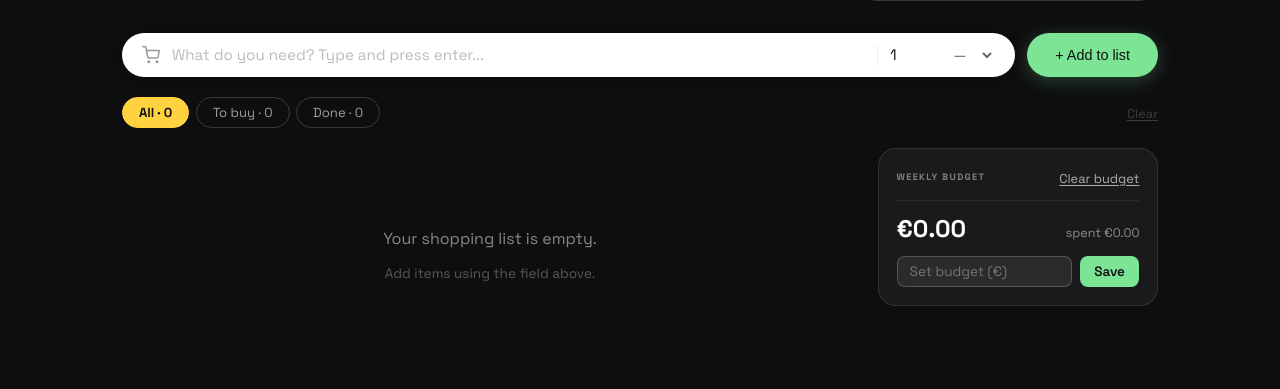
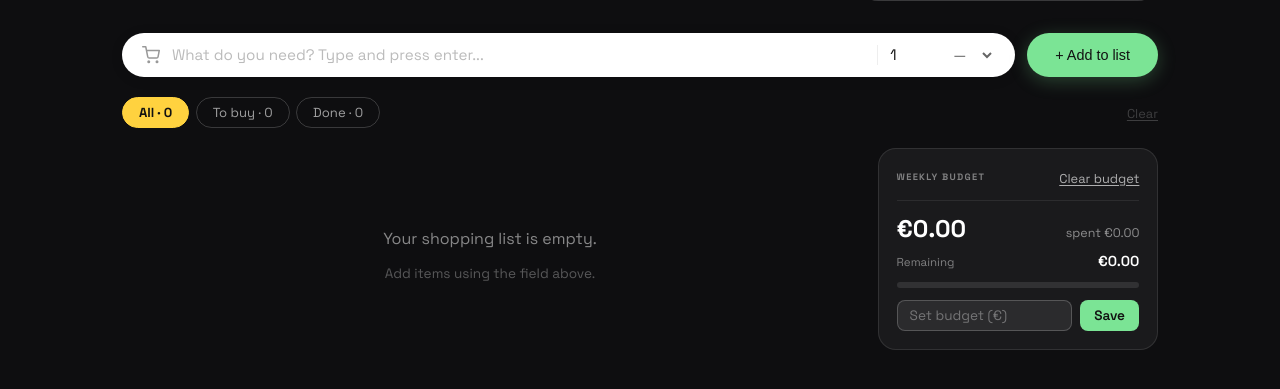
Before and after one commit to ohlunlacassi/fridge-manager-project, a Flask app: page /shopping-list in a window 1280 px wide. Shown: the part 379-768 px from the top of the page. Run offline with Flask 3, Linux system fonts and the light colour scheme; the visitor is signed in with stand-in values (Sample User, id 1); data that the repository does not hold is empty; some web fonts are replaced.

Commit message:
Add budget progress bar with color states and real-time remaining update

```diff
--- a/app/static/css/shopping.css
+++ b/app/static/css/shopping.css
@@ -484,6 +484,53 @@
   font-family: inherit;
 }
 
+.sl-budget-remaining-row {
+  display: flex;
+  justify-content: space-between;
+  align-items: baseline;
+  margin-bottom: 0.75rem;
+}
+
+.sl-budget-remaining-label {
+  font-size: 0.72rem;
+  color: rgba(255, 255, 255, 0.45);
+}
+
+.sl-budget-remaining {
+  font-size: 0.9rem;
+  font-weight: 600;
+  color: #fff;
+}
+
+.sl-budget-remaining.over-budget {
+  color: #ef4444;
+}
+
+.sl-budget-bar-wrap {
+  height: 6px;
+  background: rgba(255, 255, 255, 0.1);
+  border-radius: 999px;
+  overflow: hidden;
+  margin-bottom: 0.75rem;
+}
+
+.sl-budget-bar {
+  height: 100%;
+  border-radius: 999px;
+  width: 0%;
+  transition:
+    width 0.4s ease,
+    background 0.4s ease;
+  background: #7be495;
+}
+
+.sl-budget-bar.warning {
+  background: #f97316;
+}
+.sl-budget-bar.danger {
+  background: #ef4444;
+}
+
 /* Suggestions */
 .sl-suggestions-card {
   background: #ffd23f;
--- a/app/static/js/main.js
+++ b/app/static/js/main.js
@@ -55,8 +55,7 @@ if (modalOverlay) {
   });
 }
 
-// ── Edit Ingredient Modal ────────────────────────────────────────────────────
-
+// ── Edit Ingredient Modal ──
 const editModal = document.getElementById("edit-modal");
 const editForm = document.getElementById("edit-form");
 
@@ -74,7 +73,6 @@ if (editModal && editForm) {
 
       editForm.action = btn.dataset.url;
 
-      // US9 — sync low stock toggle with the ingredient's current flag
       const lowStockToggle = document.getElementById("edit-is-low-stock");
       if (lowStockToggle) {
         lowStockToggle.checked = btn.dataset.isLowStock === "true";
@@ -92,7 +90,6 @@ if (editModal && editForm) {
     if (e.target === editModal) editModal.classList.remove("open");
   });
 
-  // ── Delete Ingredient (from Edit Modal) ──
   const deleteBtn = document.getElementById("edit-delete-btn");
   const deleteForm = document.getElementById("delete-form");
 
@@ -281,7 +278,7 @@ document.querySelectorAll(".alert").forEach((alert) => {
   }, 3000);
 });
 
-// ── Low stock — apply .amount-low class on page load (US9) ──
+// ── Low stock — apply .amount-low class on page load ──
 document
   .querySelectorAll(".ingredient-quantity[data-is-low-stock]")
   .forEach((span) => {
@@ -290,6 +287,7 @@ document
     }
   });
 
+// ── Shopping list: quantity +/- controls ──
 document.querySelectorAll(".sl-qty-ctrl").forEach((btn) => {
   btn.addEventListener("click", () => {
     const id = btn.dataset.id;
@@ -307,12 +305,47 @@ document.querySelectorAll(".sl-qty-ctrl").forEach((btn) => {
   });
 });
 
+// ── Shopping list: budget bar (US17) ──
+function updateBudgetBar() {
+  const card = document.querySelector(".sl-budget-card");
+  if (!card) return;
+
+  const budget = parseFloat(card.dataset.budget) || 0;
+  const spentEl = document.querySelector(".sl-budget-spent");
+  const spentText = spentEl ? spentEl.textContent.replace("spent €", "") : "0";
+  const spent = parseFloat(spentText) || 0;
+
+  const bar = document.getElementById("sl-budget-bar");
+  const remainingEl = document.querySelector(".sl-budget-remaining");
+
+  if (budget > 0) {
+    const pct = Math.min((spent / budget) * 100, 100);
+    if (bar) {
+      bar.style.width = `${pct}%`;
+      bar.className = "sl-budget-bar";
+      if (pct >= 100) bar.classList.add("danger");
+      else if (pct >= 75) bar.classList.add("warning");
+    }
+  } else {
+    if (bar) bar.style.width = "0%";
+  }
+
+  if (remainingEl) {
+    const remaining = budget - spent;
+    remainingEl.textContent = `€${remaining.toFixed(2)}`;
+    if (remaining < 0) remainingEl.classList.add("over-budget");
+    else remainingEl.classList.remove("over-budget");
+  }
+}
+
+updateBudgetBar();
+
 // ── Shopping list: toggle check with price modal ──
 let pendingToggleBtn = null;
 const slPriceOverlay = document.getElementById("sl-price-overlay");
 const slPriceField = document.getElementById("sl-price-field");
 const slPriceSave = document.getElementById("sl-price-save");
-const slPriceSkip = document.getElementById("sl-price-skip");
+const slPriceCancel = document.getElementById("sl-price-cancel");
 
 function doToggle(btn, price = "") {
   const id = btn.dataset.id;
@@ -323,6 +356,7 @@ function doToggle(btn, price = "") {
   })
     .then((res) => res.json())
     .then((data) => {
+      // อัปเดต spent
       const spentEl = document.querySelector(".sl-budget-spent");
       if (spentEl && data.total_spent !== undefined) {
         spentEl.textContent = `spent €${data.total_spent.toFixed(2)}`;
@@ -355,41 +389,15 @@ function doToggle(btn, price = "") {
         btn.innerHTML = "";
         item.classList.remove("sl-item--done");
         item.dataset.filter = "tobuy";
-
         if (priceEl) priceEl.remove();
       }
+
       updateShoppingProgress();
+      updateBudgetBar();
     });
 }
 
-const slPriceCancel = document.getElementById("sl-price-cancel");
-
-if (slPriceCancel) {
-  slPriceCancel.addEventListener("click", () => {
-    slPriceOverlay.classList.remove("open");
-    pendingToggleBtn = null;
-  });
-}
-
-document.querySelectorAll(".sl-check").forEach((btn) => {
-  btn.addEventListener("click", () => {
-    const item = btn.closest(".sl-item");
-    const isChecked = item.classList.contains("sl-item--done");
-
-    if (isChecked) {
-      return;
-    }
-
-    // check — show price modal
-    pendingToggleBtn = btn;
-    if (slPriceField) slPriceField.value = "";
-    const itemName = btn
-      .closest(".sl-item")
-      .querySelector(".sl-item-name").textContent;
-    const msgEl = document.getElementById("sl-price-msg");
-    if (msgEl)
-      msgEl.textContent = `How much did you pay for ${itemName}? (optional)`;
-
+// Price overlay — close on background click (registered once)
 if (slPriceOverlay) {
   slPriceOverlay.addEventListener("click", (e) => {
     if (e.target === slPriceOverlay) {
@@ -399,12 +407,11 @@ document.querySelectorAll(".sl-check").forEach((btn) => {
   });
 }
 
+// Checkbox click
 document.querySelectorAll(".sl-check").forEach((btn) => {
   btn.addEventListener("click", () => {
     const item = btn.closest(".sl-item");
-        const isChecked = item.classList.contains("sl-item--done");
-
-        if (isChecked) return;
+    if (item.classList.contains("sl-item--done")) return;
 
     pendingToggleBtn = btn;
     if (slPriceField) slPriceField.value = "";
@@ -414,8 +421,6 @@ document.querySelectorAll(".sl-check").forEach((btn) => {
       msgEl.textContent = `How much did you pay for ${itemName}? (optional)`;
     if (slPriceOverlay) slPriceOverlay.classList.add("open");
     setTimeout(() => slPriceField && slPriceField.focus(), 100);
-      });
-    });
   });
 });
 
@@ -428,12 +433,20 @@ if (slPriceSave) {
   });
 }
 
-// Allow Enter key to submit price
+if (slPriceCancel) {
+  slPriceCancel.addEventListener("click", () => {
+    slPriceOverlay.classList.remove("open");
+    pendingToggleBtn = null;
+  });
+}
+
 if (slPriceField) {
   slPriceField.addEventListener("keydown", (e) => {
     if (e.key === "Enter") slPriceSave && slPriceSave.click();
   });
 }
+
+// ── Shopping list: progress update ──
 function updateShoppingProgress() {
   const allItems = document.querySelectorAll(".sl-item");
   const total = allItems.length;
@@ -462,11 +475,8 @@ function updateShoppingProgress() {
 
   const clearBtn = document.querySelector(".sl-clear-btn");
   if (clearBtn) {
-    if (checked > 0) {
-      clearBtn.classList.remove("sl-clear-disabled");
-    } else {
-      clearBtn.classList.add("sl-clear-disabled");
-    }
+    if (checked > 0) clearBtn.classList.remove("sl-clear-disabled");
+    else clearBtn.classList.add("sl-clear-disabled");
   }
 }
 
--- a/app/templates/shopping_list.html
+++ b/app/templates/shopping_list.html
@@ -290,7 +290,11 @@ total > 0 else 0 %} {# ── Hero ── #}
   {# ── Sidebar ── #}
   <div class="sl-sidebar">
     {# ── Budget ── #}
-    <div class="sl-budget-card">
+    <div
+      class="sl-budget-card"
+      data-budget="{{ budget }}"
+      data-spent="{{ total_spent }}"
+    >
       <div
         class="sl-list-header"
         style="
@@ -304,6 +308,7 @@ total > 0 else 0 %} {# ── Hero ── #}
           <button type="submit" class="sl-clear-btn">Clear budget</button>
         </form>
       </div>
+
       <div class="sl-budget-row">
         <span
           class="sl-budget-amount {% if total_spent > budget %}over-budget{% endif %}"
@@ -314,11 +319,26 @@ total > 0 else 0 %} {# ── Hero ── #}
           >spent €{{ "%.2f"|format(total_spent) }}</span
         >
       </div>
+
+      <div class="sl-budget-remaining-row">
+        <span class="sl-budget-remaining-label">Remaining</span>
+        <span
+          class="sl-budget-remaining {% if budget - total_spent < 0 %}over-budget{% endif %}"
+        >
+          €{{ "%.2f"|format(budget - total_spent) }}
+        </span>
+      </div>
+
+      <div class="sl-budget-bar-wrap">
+        <div class="sl-budget-bar" id="sl-budget-bar"></div>
+      </div>
+
       {% if total_spent > budget %}
       <p class="sl-budget-over">
         Over budget by €{{ "%.2f"|format(total_spent - budget) }}
       </p>
       {% endif %}
+
       <form
         method="POST"
         action="{{ url_for('main.set_budget') }}"
```
Lines whose indentation alone changed are shown as unchanged.
